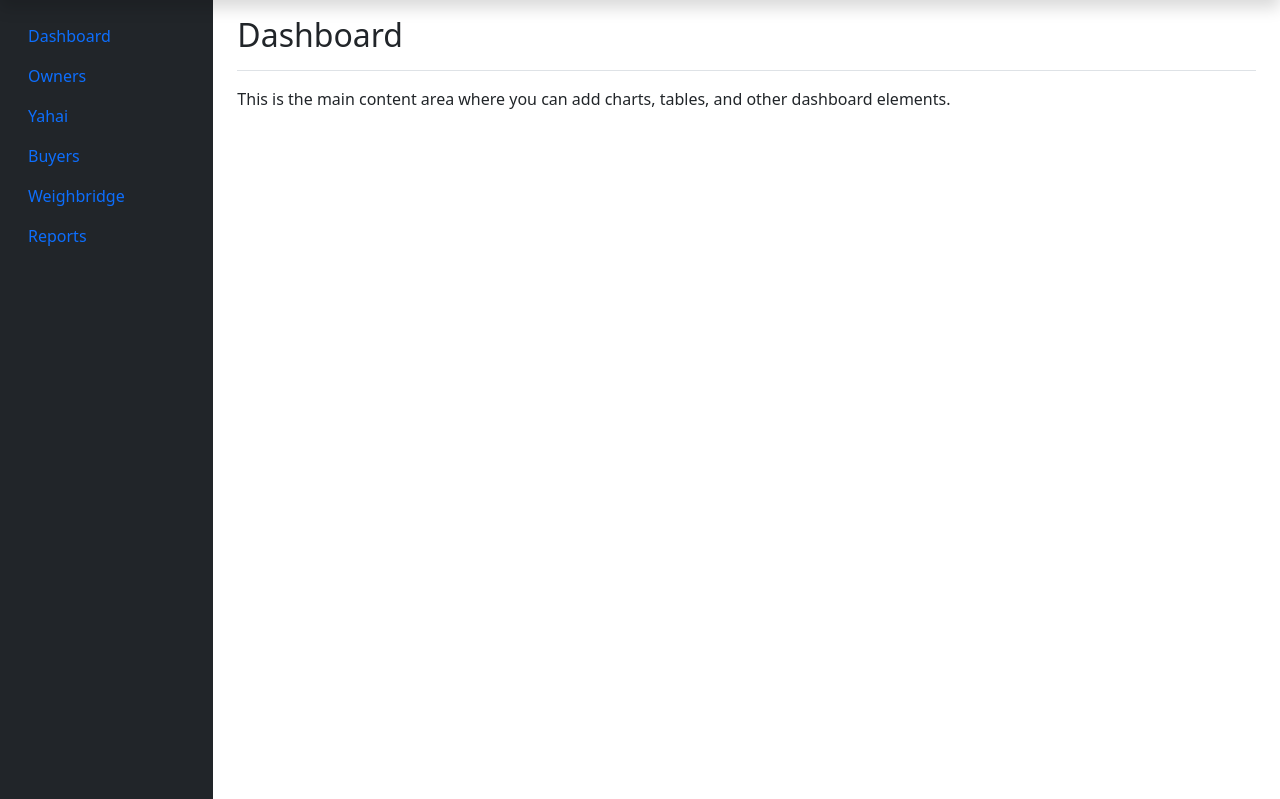
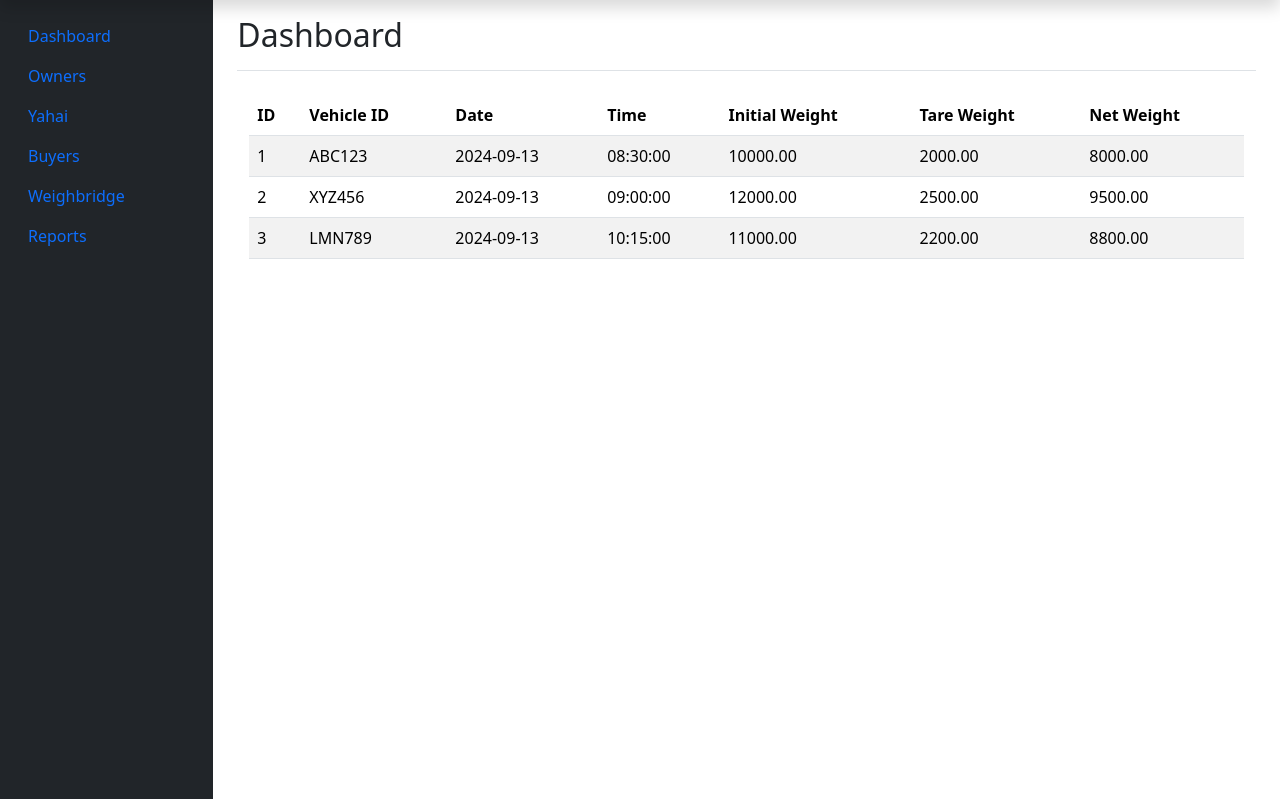
Before and after one commit to hasangithub/prototype, a PHP site: page / in a window 1280 px wide. Shown: the part 40-839 px from the top of the page. Run offline with PHP 8.4, Linux system fonts and the light colour scheme.

Commit message:
weightbridge

```diff
--- a/index.php
+++ b/index.php
@@ -21,7 +21,50 @@
                     <h1 class="h2">Dashboard</h1>
                 </div>
                 <div class="content">
-                    <p>This is the main content area where you can add charts, tables, and other dashboard elements.</p>
+                <main class="container mt-4">
+            <table class="table table-striped">
+                <thead>
+                    <tr>
+                        <th>ID</th>
+                        <th>Vehicle ID</th>
+                        <th>Date</th>
+                        <th>Time</th>
+                        <th>Initial Weight</th>
+                        <th>Tare Weight</th>
+                        <th>Net Weight</th>
+                    </tr>
+                </thead>
+                <tbody>
+                    <tr>
+                        <td>1</td>
+                        <td>ABC123</td>
+                        <td>2024-09-13</td>
+                        <td>08:30:00</td>
+                        <td>10000.00</td>
+                        <td>2000.00</td>
+                        <td>8000.00</td>
+                    </tr>
+                    <tr>
+                        <td>2</td>
+                        <td>XYZ456</td>
+                        <td>2024-09-13</td>
+                        <td>09:00:00</td>
+                        <td>12000.00</td>
+                        <td>2500.00</td>
+                        <td>9500.00</td>
+                    </tr>
+                    <tr>
+                        <td>3</td>
+                        <td>LMN789</td>
+                        <td>2024-09-13</td>
+                        <td>10:15:00</td>
+                        <td>11000.00</td>
+                        <td>2200.00</td>
+                        <td>8800.00</td>
+                    </tr>
+                </tbody>
+            </table>
+        </main>
                 </div>
             </main>
         </div>
```
